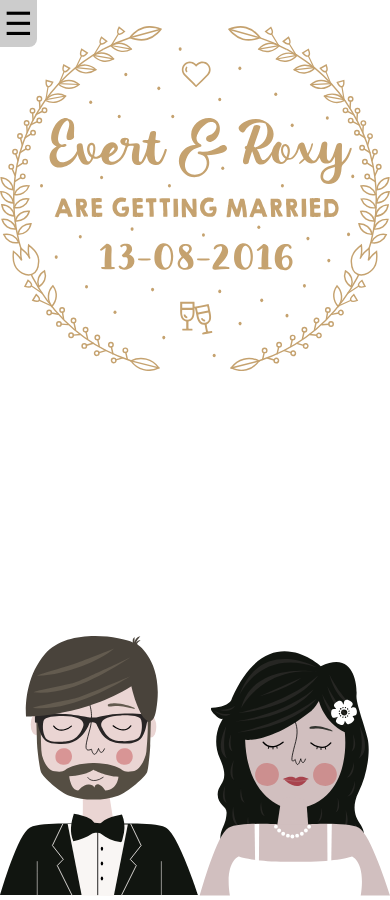
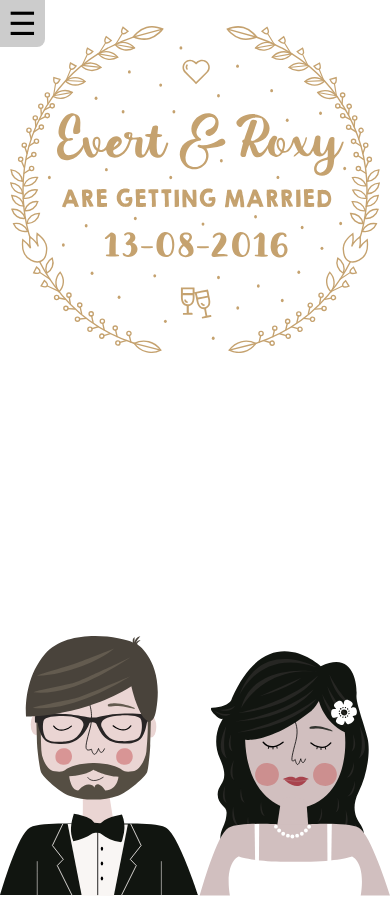
Before and after one commit to evert/wedding, a Jekyll site: the page built from index.md, in a window 390 px wide. Built offline with Jekyll 4.4.1, drawn with Linux system fonts in a browser that asks for light colours.

Commit message:
Lots of tweaks

```diff
--- a/css/style.css
+++ b/css/style.css
@@ -79,17 +79,25 @@
 
     .hamburger {
         display: inline-block;
-        padding: 4px;
+        padding: 4px 8px;;
         font-size: 200%;
         background: #ccc;
         border-bottom-right-radius: 8px;
         cursor: pointer;
     }
 
+    nav.open {
+        background: #ccc;
+    }
+
+    nav.open .hamburger {
+        background: none;
+        border-bottom-right-radius: 0;
+    }
+
     nav.open .menu-options {
 
         display: block;
-        background: #ccc;
         font-size: 150%;
         width: 100%;
         padding-left: 10px;
@@ -103,10 +111,19 @@
         padding: 10px 0 10px 0;
     }
 
-
     section {
         padding-top: 10px;
     }
+
+    h1 {
+        padding: 5px 0 20px 60px;
+        margin: 0;
+    }
+
+    p {
+        padding: 0 10px;
+    }
+
 
 }
 
```
